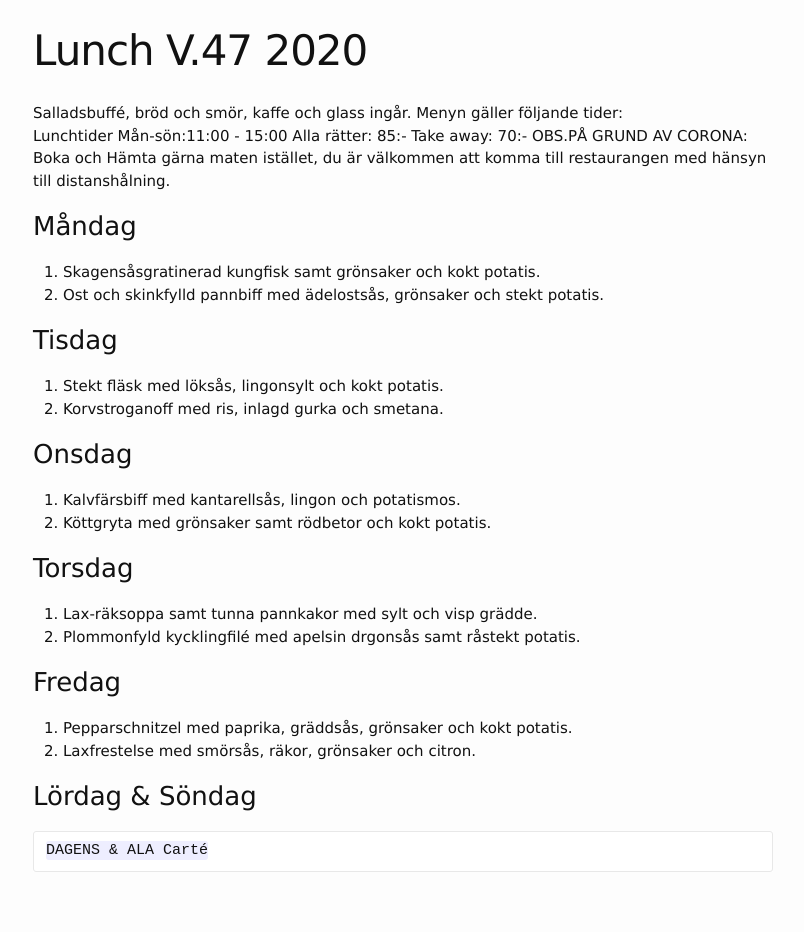
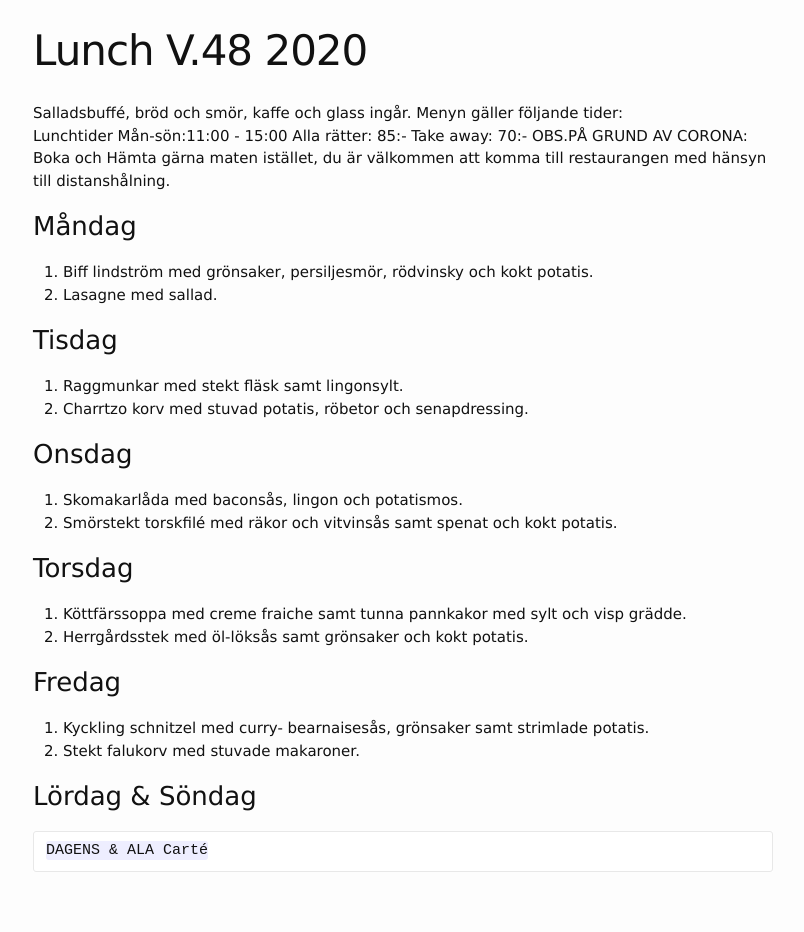
Before and after one commit to FarInn62/farinn62.github.io, a Jekyll site: the page built from lunch.md, in a window 1280 px wide. Shown: the whole page, without its empty margins (237-1041 px from the left). Built offline with Jekyll 4.4.1, drawn with Linux system fonts in a browser that asks for light colours.

Commit message:
Update lunch.md

```diff
--- a/lunch.md
+++ b/lunch.md
@@ -1,6 +1,6 @@
 ---
 layout: foodmenu
-title: Lunch V.47 2020
+title: Lunch V.48 2020
 permalink: /lunch/
 published: true
 ---
@@ -12,24 +12,24 @@ OBS.PÅ GRUND AV CORONA: Boka och Hämta gärna maten istället, du är välkomm
 
 
 ### Måndag
-1. Skagensåsgratinerad kungfisk samt grönsaker och kokt potatis.
-2. Ost och skinkfylld pannbiff med ädelostsås, grönsaker och stekt potatis.
+1. Biff lindström med grönsaker, persiljesmör, rödvinsky och kokt potatis.
+2. Lasagne med sallad.
 
 ### Tisdag
-1. Stekt fläsk med löksås, lingonsylt och kokt potatis.
-2. Korvstroganoff med ris, inlagd gurka och smetana.
+1. Raggmunkar med stekt fläsk samt lingonsylt.
+2. Charrtzo korv med stuvad potatis, röbetor och senapdressing.
 
 ### Onsdag
-1. Kalvfärsbiff med kantarellsås, lingon och potatismos.
-2. Köttgryta med grönsaker samt rödbetor och kokt potatis.
+1. Skomakarlåda med baconsås, lingon och potatismos.
+2. Smörstekt torskfilé med räkor och vitvinsås samt spenat och kokt potatis.
 
 ### Torsdag
-1. Lax-räksoppa samt tunna pannkakor med sylt och visp grädde.
-2. Plommonfyld kycklingfilé med apelsin drgonsås samt råstekt potatis.
+1. Köttfärssoppa med creme fraiche samt tunna pannkakor med sylt och visp grädde.
+2. Herrgårdsstek med öl-löksås samt grönsaker och kokt potatis.
 
 ### Fredag
-1. Pepparschnitzel med paprika, gräddsås, grönsaker och kokt potatis.
-2. Laxfrestelse med smörsås, räkor, grönsaker och citron.
+1. Kyckling schnitzel med curry- bearnaisesås, grönsaker samt strimlade potatis.
+2. Stekt falukorv med stuvade makaroner.
 
 
 ### Lördag & Söndag
```
